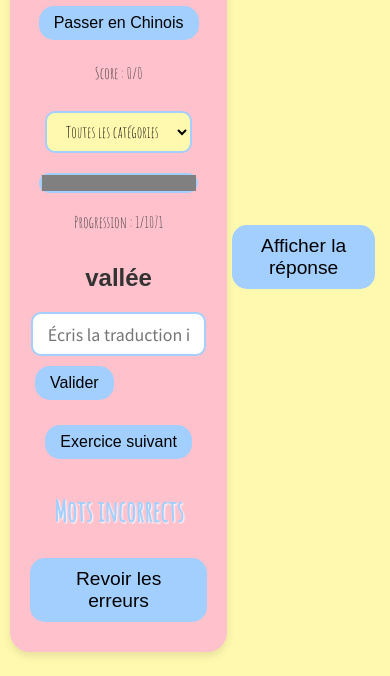
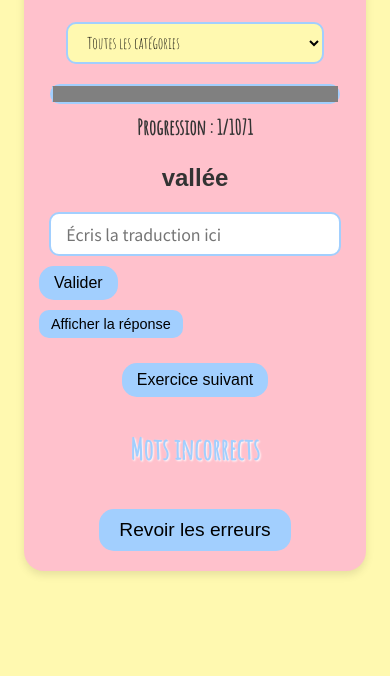
Before and after one commit to SooKyy/vocabulaire-fr-cn, a plain HTML site: page index.html in a window 390 px wide. Shown: the part 168-844 px from the top of the page. Drawn offline with Linux system fonts and the light colour scheme.

Commit message:
Add files via upload

```diff
--- a/script.js
+++ b/script.js
@@ -42,7 +42,8 @@ let score = { correct: 0, total: 0 }; // Système de score
 let mistakes = []; // Historique des erreurs
 let seenWords = new Set(); // Mots déjà vus pour la progression
 
-// Éléments DOM
+// Éléments DOM (inchangé sauf ajout de la référence à #exercise)
+const exercise = document.getElementById("exercise"); // Ajout
 const title = document.getElementById("title");
 const langToggle = document.getElementById("langToggle");
 const question = document.getElementById("question");
@@ -62,7 +63,7 @@ const reviewMistakes = document.getElementById("reviewMistakes");
 // Configurer le bouton "Afficher la réponse"
 showAnswerButton.id = "showAnswer";
 showAnswerButton.style.display = "none";
-document.body.appendChild(showAnswerButton);
+exercise.appendChild(showAnswerButton); // Ajouté dans #exercise au lieu de body
 
 // Charger la liste de vocabulaire depuis vocabulary.json
 async function loadVocabulary() {
--- a/styles.css
+++ b/styles.css
@@ -3,11 +3,12 @@ body {
     font-family: 'Amatic SC', cursive;
     display: flex;
     justify-content: center;
-    align-items: center;
-    height: 100vh;
+    align-items: flex-start; /* Changé de center à flex-start pour éviter le débordement */
+    min-height: 100vh; /* Utilise min-height pour permettre l'expansion */
     margin: 0;
     padding: 10px;
     box-sizing: border-box;
+    overflow-y: auto; /* Permet le scroll si nécessaire, mais on va éviter ça */
 }
 
 .container {
@@ -17,12 +18,15 @@ body {
     text-align: center;
     max-width: 90%;
     box-shadow: 0 4px 8px rgba(0, 0, 0, 0.1);
+    width: 100%; /* Assure que le conteneur prend toute la largeur disponible */
+    box-sizing: border-box;
 }
 
 h1 {
     font-size: 2.5em;
     color: #A2CFFE; /* Bleu ciel */
     text-shadow: 2px 2px 4px #fff;
+    margin: 10px 0; /* Réduit la marge pour gagner de la place */
 }
 
 button {
@@ -62,6 +66,7 @@ button:hover {
     width: 80%;
     margin: 10px auto;
     font-family: 'Noto Sans SC', sans-serif;
+    display: block; /* Assure qu’il est centré */
 }
 
 #feedback {
@@ -74,11 +79,12 @@ button:hover {
     margin-top: 10px;
     background-color: #A2CFFE; /* Aligné avec les autres boutons */
     border: none;
-    padding: 10px 20px;
-    border-radius: 15px;
-    font-size: 1.2em;
+    padding: 8px 16px; /* Réduit la taille */
+    border-radius: 10px; /* Plus petit rayon */
+    font-size: 1em; /* Réduit la police */
     cursor: pointer;
     transition: transform 0.2s;
+    display: inline-block; /* Reste dans le flux */
 }
 
 #showAnswer:hover {
@@ -86,19 +92,21 @@ button:hover {
 }
 
 #score {
-    font-size: 1.5em;
+    font-size: 2em; /* Augmenté pour plus de lisibilité */
     color: #333;
-    margin: 10px 0;
+    margin: 15px 0; /* Plus d’espace autour */
+    font-weight: bold; /* Plus de contraste */
 }
 
 #categorySelect {
     background-color: #FFF9B0; /* Jaune doux assorti au fond */
     border: 2px solid #A2CFFE;
     padding: 8px;
-    font-size: 1.2em;
+    font-size: 1.5em; /* Augmenté légèrement */
     border-radius: 10px;
     margin: 10px 0;
     font-family: 'Amatic SC', cursive;
+    width: 80%; /* S’aligne avec les autres éléments */
 }
 
 #progressBar {
@@ -108,6 +116,7 @@ button:hover {
     background-color: #FFF9B0; /* Fond jaune doux */
     border: 2px solid #A2CFFE;
     border-radius: 10px;
+    display: block; /* Centré correctement */
 }
 
 #progressBar::-webkit-progress-value {
@@ -121,9 +130,10 @@ button:hover {
 }
 
 #progressText {
-    font-size: 1.2em;
+    font-size: 1.8em; /* Augmenté pour lisibilité */
     color: #333;
     margin-bottom: 20px;
+    font-weight: bold; /* Plus de contraste */
 }
 
 #mistakesSection {
@@ -142,6 +152,8 @@ button:hover {
     padding: 0;
     font-size: 1.2em;
     color: #333;
+    max-height: 150px; /* Limite la hauteur pour éviter le débordement */
+    overflow-y: auto; /* Scroll interne si trop d’erreurs */
 }
 
 #mistakesList li {
@@ -168,17 +180,46 @@ button:hover {
 
 /* Style pour mobile */
 @media (max-width: 600px) {
+    body {
+        padding: 5px; /* Réduit le padding pour gagner de la place */
+    }
+
+    .container {
+        padding: 10px; /* Réduit le padding interne */
+    }
+
     h1 {
         font-size: 2em;
     }
-    button, #inputAnswer, #categorySelect, #score, #progressText, #mistakesList li {
+
+    button, #inputAnswer, #categorySelect {
         font-size: 1em;
         padding: 8px 15px;
     }
+
     #question {
         font-size: 1.5em;
     }
+
+    #score {
+        font-size: 1.5em; /* Toujours lisible sur mobile */
+    }
+
+    #progressText {
+        font-size: 1.3em; /* Légèrement réduit mais lisible */
+    }
+
     #progressBar {
-        width: 90%;
+        width: 90%; /* Plus large sur mobile */
+    }
+
+    #mistakesList {
+        font-size: 1em;
+        max-height: 100px; /* Réduit pour mobile */
+    }
+
+    #showAnswer {
+        padding: 6px 12px; /* Encore plus petit sur mobile */
+        font-size: 0.9em;
     }
 }
```
